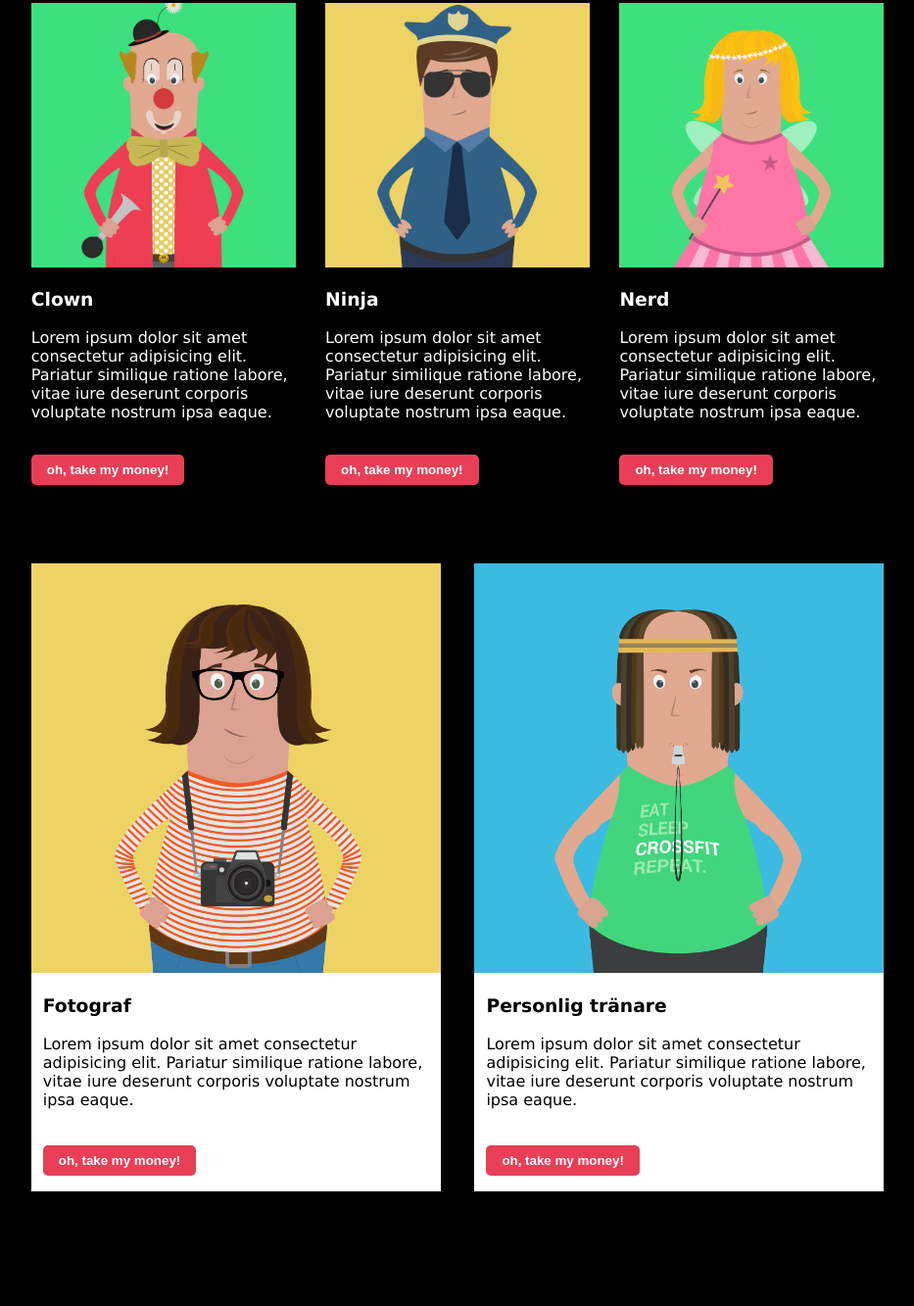
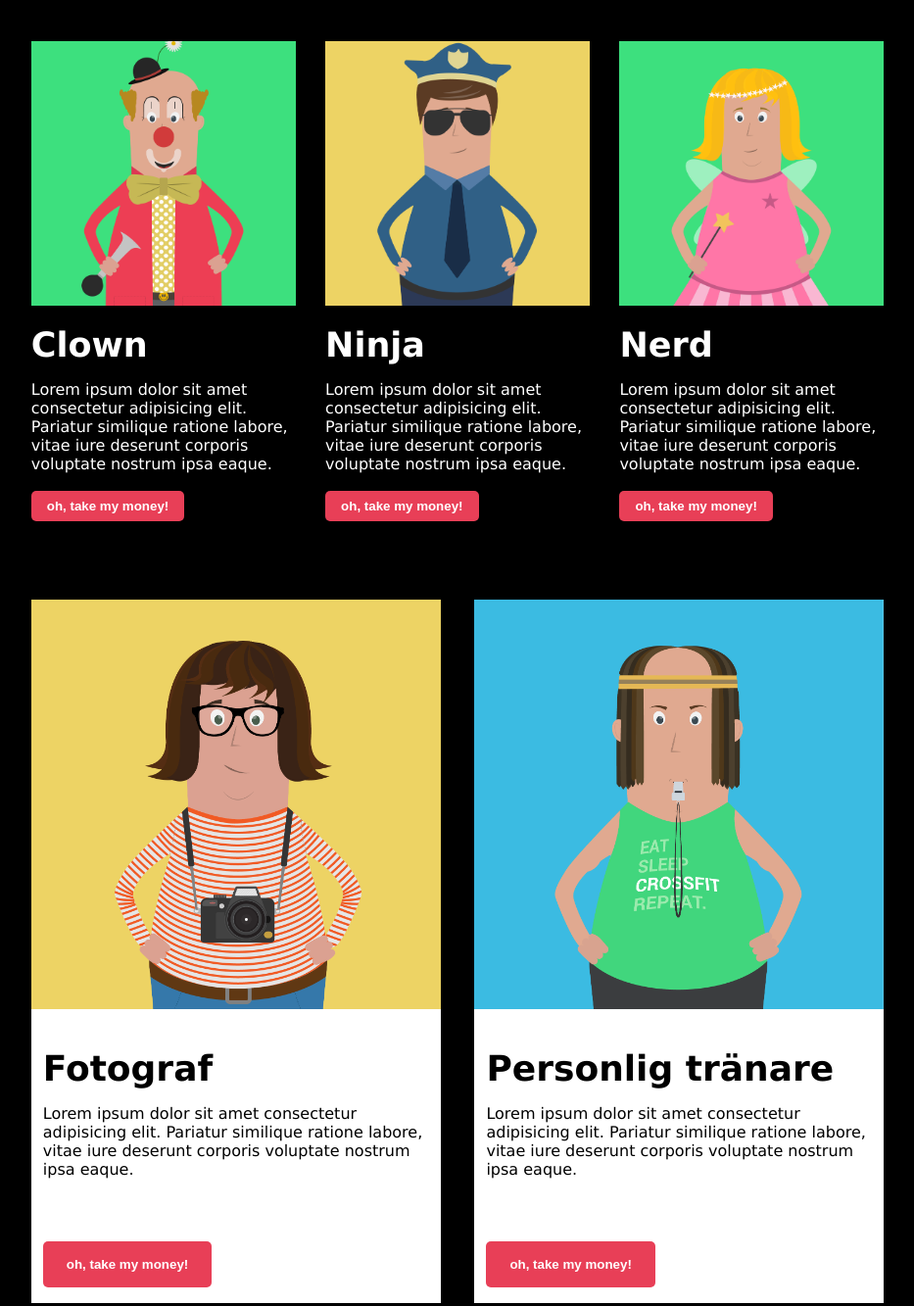
Before and after one commit to goranOlson/poster-shop, a plain HTML site: page index.html in a window 1280 px wide. Shown: the part 1847-3180 px from the top of the page at 98% size, without its empty margins (173-1106 px from the left). Drawn offline with Linux system fonts and the light colour scheme.

Commit message:
Changed style on big posters

```diff
--- a/styles.css
+++ b/styles.css
@@ -28,12 +28,12 @@ nav {
 
  main {
     background-color: black;
-    padding: 5% 16%;
+    padding: 6% 16%;
     display: flex;
     flex-direction: column;
  }
 
- .posters {
+ section.posters {
     display: flex;
     flex-direction: row;
     flex-wrap: wrap;
@@ -66,10 +66,26 @@ nav {
     position: relative;
 }
 
+.poster:not(.big) h1 {
+   font-size: 35px;
+   margin-top: 16px;
+   margin-bottom: 16px;
+}
+
  .poster.big > .info-txt {
+   height: 260px;;
    padding: 12px;
    padding-top: 0;
    position: relative;
+}
+
+.poster.big h1 {
+   margin-bottom: 0;
+   font-size: 36px;
+}
+
+.poster.big p {
+   margin-bottom: 20px;
 }
 
 .poster button {
@@ -84,6 +100,7 @@ nav {
  }
 
  .poster.big button {
+   padding: 16px 24px;
    bottom: 16px;
  }
 
```
Lines whose indentation alone changed are shown as unchanged.
